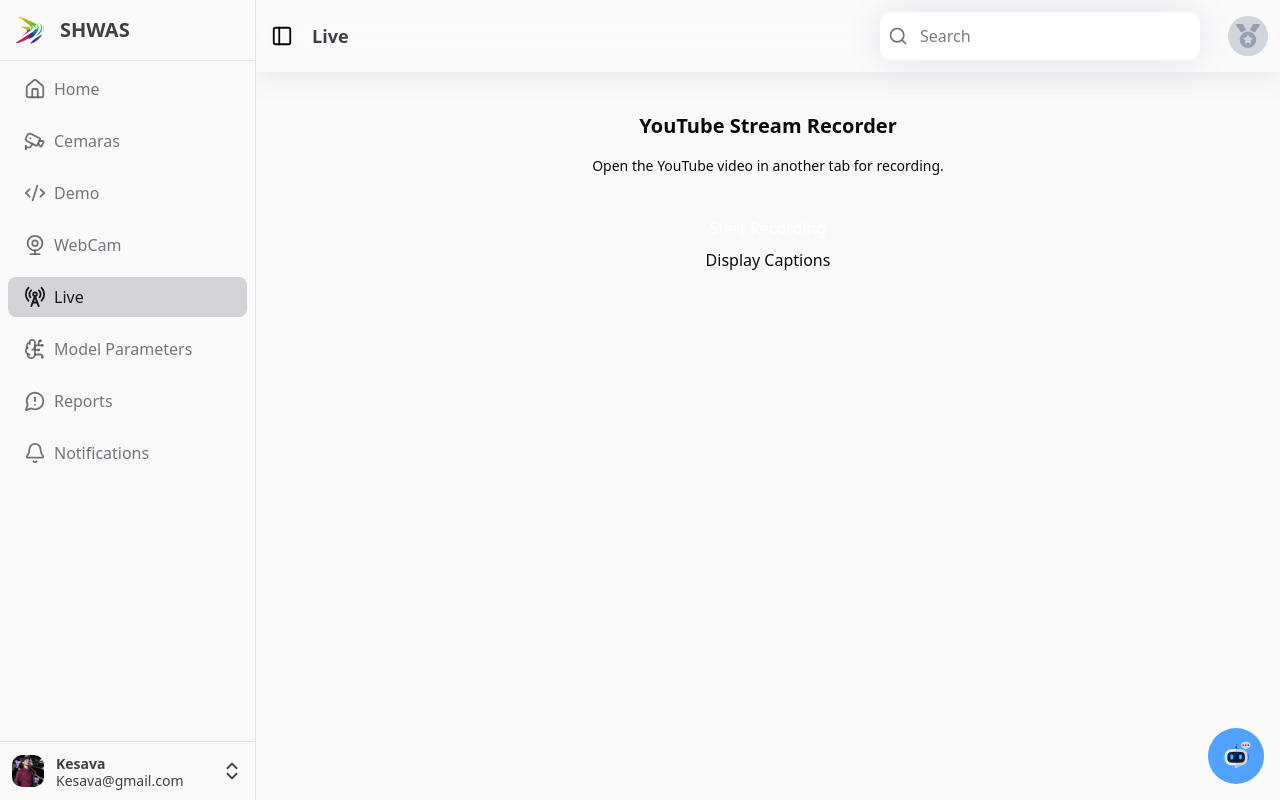
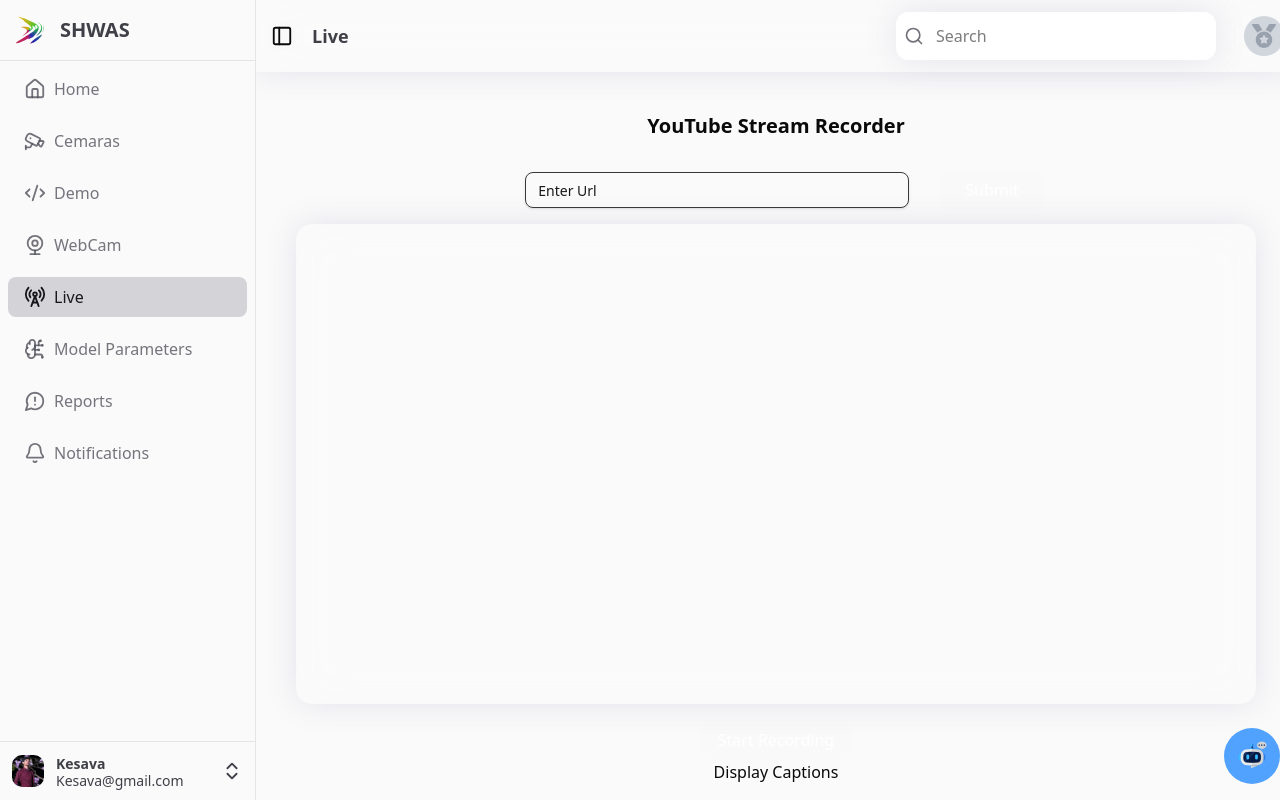
Before and after one commit to suryavamsi1729/TZ_Expo_FrontEnd, a React (Vite) app: page /live in a window 1280 px wide. Built offline with nearby package versions, Linux system fonts and the light colour scheme; what chartjs-plugin-datalabels would draw is missing.

Commit message:
new changes

```diff
--- a/src/components/ui/LiveStream.jsx
+++ b/src/components/ui/LiveStream.jsx
@@ -1,5 +1,8 @@
 import axios from "axios";
 import React, { useRef, useState, useEffect } from "react";
+import YouTubePlayer from "./liveui";
+import { Input } from "./input";
+import useLocalStorage from "../../hooks/useLocalStorage";
 
 const YouTubeStreamer = () => {
   const mediaRecorderRef = useRef(null);  // MediaRecorder instance reference
@@ -8,6 +11,7 @@
   const [captions, setCaptions] = useState("");
   const isUploadingRef = useRef(false);   // Prevents multiple uploads
   const lastCaptionRef = useRef("");      // Tracks the last displayed caption
+  const [url, setUrl] = useLocalStorage("Url", "");
 
   // ✅ Continuously fetch captions when recording is active
   useEffect(() => {
@@ -74,6 +78,7 @@
 
     clearInterval(intervalRef.current);
     mediaRecorderRef.current?.stream.getTracks().forEach((track) => track.stop());
+    window.location.reload();
   };
 
   // ✅ Upload Video Chunk with Retry Logic
@@ -123,8 +128,25 @@
   return (
     <div className="flex flex-col items-center justify-center p-6">
       <h2 className="text-xl font-bold mb-4">YouTube Stream Recorder</h2>
-      <p className="text-sm mb-4">Open the YouTube video in another tab for recording.</p>
+      <div className="w-full h-auto flex flex-row justify-center items-center gap-4">
+                <input
+                  type="text"
+                  className="flex h-9 m-4 w-[40%] rounded-md border border-zinc-950/80 bg-transparent px-3 py-1 text-sm text-zinc-900 shadow-sm transition-colors file:border-0 file:bg-transparent file:text-sm file:font-medium file:text-foreground placeholder:text-zinc-900 focus-visible:outline-none focus-visible:ring-1 focus-visible:ring-zinc-900/90 disabled:cursor-not-allowed disabled:opacity-50"
+                  id="password"
+                  name="password"
+                  placeholder="Enter Url"
+                  value={url}
+                  onChange={(e) => setUrl(e.target.value)}
+                />
+                <button onClick={(e)=>{
+                  e.preventDefault();
+                  window.location.reload();
+                }} className="w-auto h-auto px-6 py-2 rounded-lg bg-blue-500 text-white text-md font-medium">
+                  Submit
+                </button>
+      </div>
 
+      <YouTubePlayer url={url}/>
       <div className="mt-4 flex gap-4">
         {!isRecording ? (
           <button
--- a/src/components/ui/liveui.jsx
+++ b/src/components/ui/liveui.jsx
@@ -1,6 +1,11 @@
 import React, { useEffect } from 'react';
 
-const YouTubePlayer = () => {
+const YouTubePlayer = ({url}) => {
+  function extractStreamId(url) {
+    const regex = /(?:youtube\.com\/(?:watch\?v=|live\/)|youtu\.be\/)([a-zA-Z0-9_-]{11})/;
+    const match = url.match(regex);
+    return match ? match[1] : null;
+  }
   useEffect(() => {
     // Create a script element to load the YouTube IFrame API
     const tag = document.createElement('script');
@@ -13,7 +18,7 @@
       window.player = new window.YT.Player('player', {
         height: '360',
         width: '640',
-        videoId: 'II_m28Bm-iM', // Video ID can be updated dynamically as needed
+        videoId: extractStreamId(url), // Video ID can be updated dynamically as needed
         events: {
           onReady: onPlayerReady,
           onStateChange: onPlayerStateChange,
--- /dev/null
+++ b/src/hooks/useLocalStorage.jsx
@@ -0,0 +1,16 @@
+import { useState, useEffect } from "react";
+
+function useLocalStorage(key, initialValue) {
+    const [value, setValue] = useState(() => {
+        const storedValue = localStorage.getItem(key);
+        return storedValue ? JSON.parse(storedValue) : initialValue;
+    });
+
+    useEffect(() => {
+        localStorage.setItem(key, JSON.stringify(value));
+    }, [key, value]);
+
+    return [value, setValue];
+}
+
+export default useLocalStorage;
```
